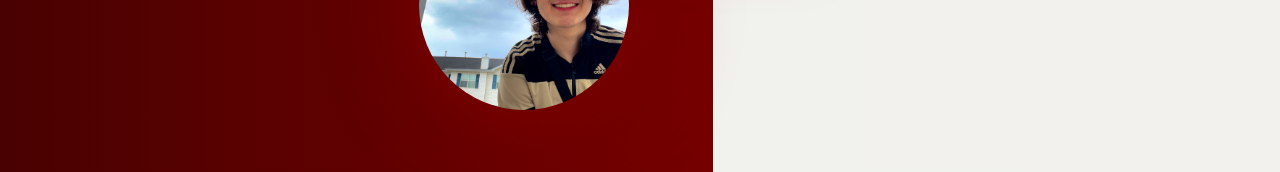
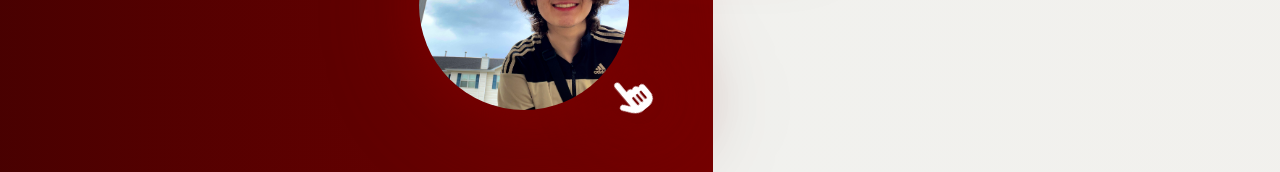
Before and after one commit to carlosleonardoms/carlosleonardoms.github.io, a React (Create React App) app: page / in a window 1280 px wide. Shown: the part 396-568 px from the top of the page. Built offline with nearby package versions, Linux system fonts and the light colour scheme.

Commit message:
'click here' hand added

```diff
--- a/src/pages/Landing.css
+++ b/src/pages/Landing.css
@@ -52,6 +52,13 @@
     margin-bottom: 30px;
     float: left;
     shape-outside: circle();
+}
+
+.flag{
+    position: absolute;
+    bottom: 40px;
+    right: 25px;
+    transform: rotate(320deg);
 }
 
 .shadow{
--- a/src/pages/Landing.js
+++ b/src/pages/Landing.js
@@ -3,6 +3,7 @@
 import { Link } from "react-router-dom";
 import { FontAwesomeIcon } from '@fortawesome/react-fontawesome';
 import { faGithub, faLinkedin} from '@fortawesome/free-brands-svg-icons';
+import { faHandPointer } from '@fortawesome/free-solid-svg-icons';
 
 function LandingPage() {
   return (
@@ -12,12 +13,14 @@
 
           <h2 className="shadow">
             <div className="landing-img-wrapper">
-            <img className="img" src={"/landing.jpg"} alt="profile pic"/>
-          </div>
+              <img className="img" src={"/landing.jpg"} alt="profile pic"/>
+              <div className="flag shadow">
+                <FontAwesomeIcon icon={faHandPointer} />
+              </div>
+            </div>
             CARLOS MAIOR.
           </h2>
           <h3 className="shadow">Web Developer</h3>
-
         </Link>
         <div className="icons-wrapper">
           <a href="https://github.com/carlosleonardoms" rel="noopener noreferrer" target="_blank"><FontAwesomeIcon icon={faGithub} size="1x" color="rgb(118, 0, 0)" /></a>
```
